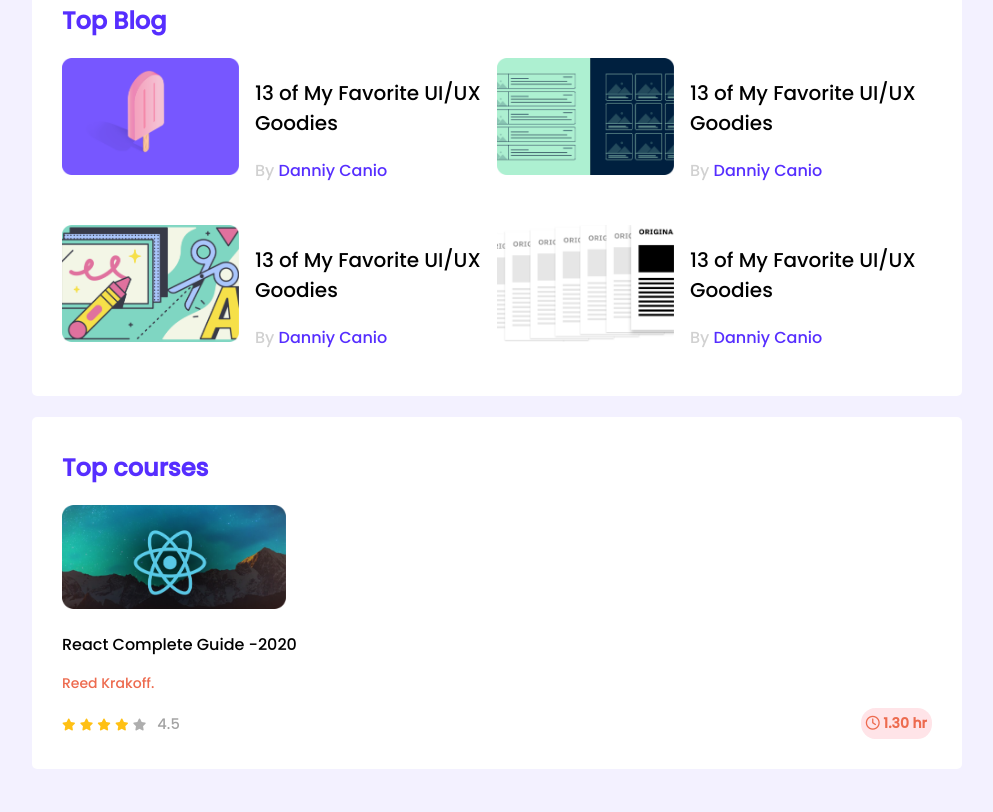
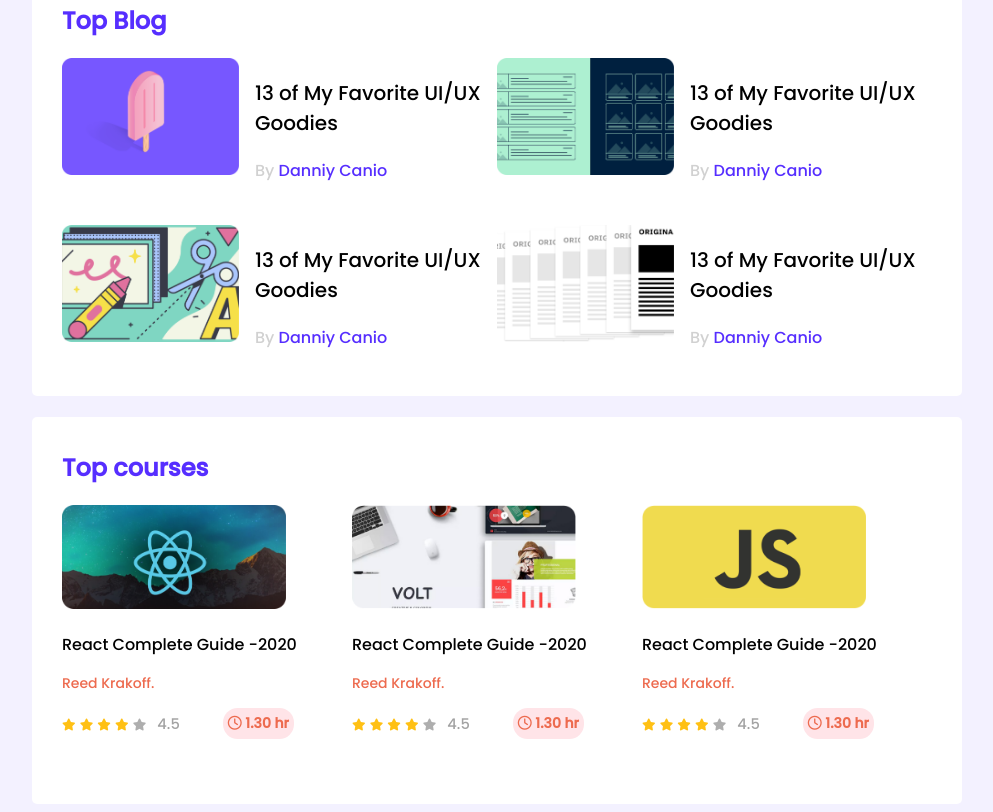
Before and after one commit to MohammadIqbalHossain/leader-board-css3, a plain HTML site: page index.html in a window 1280 px wide. Shown: the part 310-1122 px from the top of the page, without its empty margins (143-1136 px from the left). Before the commit the page ends 1087 px from the top, so only its background shows below. Drawn offline with Linux system fonts and the light colour scheme; a web font is replaced by a local one.

Commit message:
Everything is added

```diff
--- a/index.html
+++ b/index.html
@@ -100,9 +100,55 @@
       <h2 class="top-titles">Top courses</h2>
       <div class="courses">
           <div class="course">
-            <div class="course-detail">
                 <div class="courese-banner">
                     <img src="./images/courses/course-1.png" alt="">
+                </div>
+                <div class="course-info">
+                    <p>React Complete Guide -2020</p>
+                    <p class="course-author">Reed Krakoff.</p>
+                    <div class="course-rate">
+                        <div class="ratings">
+                            <i class="fas fa-star filled"></i>
+                            <i class="fas fa-star filled"></i>
+                            <i class="fas fa-star filled"></i>
+                            <i class="fas fa-star filled"></i>
+                            <i class="fas fa-star"></i>
+                            <span>4.5</span>
+                        </div>
+
+                        <div class="duration">
+                            <i class="far fa-clock"></i>
+                             <span>1.30 hr</span>
+                        </div>
+                    </div>
+                </div>
+            </div>
+          <div class="course">
+                <div class="courese-banner">
+                    <img src="./images/courses/course-2.png" alt="">
+                </div>
+                <div class="course-info">
+                    <p>React Complete Guide -2020</p>
+                    <p class="course-author">Reed Krakoff.</p>
+                    <div class="course-rate">
+                        <div class="ratings">
+                            <i class="fas fa-star filled"></i>
+                            <i class="fas fa-star filled"></i>
+                            <i class="fas fa-star filled"></i>
+                            <i class="fas fa-star filled"></i>
+                            <i class="fas fa-star"></i>
+                            <span>4.5</span>
+                        </div>
+                        <div class="duration">
+                            <i class="far fa-clock"></i>
+                             <span>1.30 hr</span>
+                        </div>
+                    </div>
+                </div>
+            </div>
+          <div class="course">
+                <div class="courese-banner">
+                    <img src="./images/courses/course-3.png" alt="">
                 </div>
                 <div class="course-info">
                     <p>React Complete Guide -2020</p>
--- a/styles/style.css
+++ b/styles/style.css
@@ -95,12 +95,20 @@ Blogs section
 Course section
 ================
 */
-
+ .courses {
+     display: grid;
+     grid-template-columns: repeat(3, 1fr);
+     grid-row-gap: 13px;
+ }
+ .course {
+     width: 252px;
+     height: 269px;
+ }
  .courese-banner img {
     width: 224px;
     height: 104px;
-}
 
+ }
 .course-author {
     font-size: 14px;
     color: #ED6B4F;
@@ -133,4 +141,50 @@ Course section
     font-size: 14px;
     font-weight: 600;
     padding: 5px;
+    margin-right: 20px;
 }
+
+/*
+==============
+Media queries
+==============
+*/
+
+
+/*------------- Mobile devices ------------*/
+
+@media  only screen and (max-width: 688px) {
+
+    .container {
+        width: 100%;
+    }
+
+    .players, .blogs, .courses {
+       grid-template-columns: repeat(1, 1fr);
+    }
+    .player , .blog, .courses {
+        flex-direction: column;
+        justify-content: center;
+        align-items: center;
+    }
+}
+
+
+/*----------- Tablate devices -----------*/
+
+
+@media only screen and (min-width: 688px ) and (max-width: 992px){
+
+    .container {
+        width: 100%;
+    }
+    .players  {
+        grid-template-columns: repeat(2, 1fr);
+
+    }
+    .player {
+        justify-content: center;
+    }
+
+
+}
```
